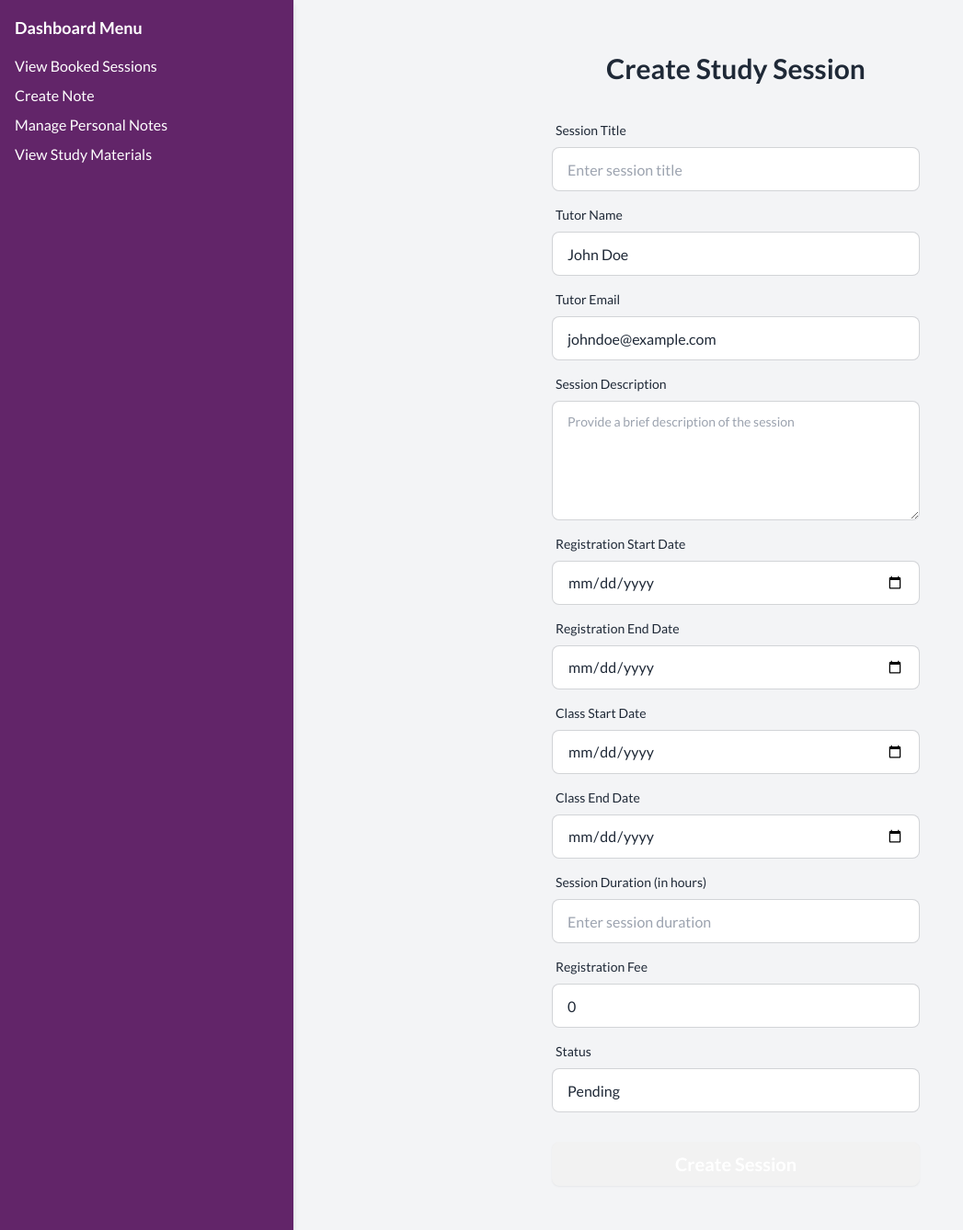
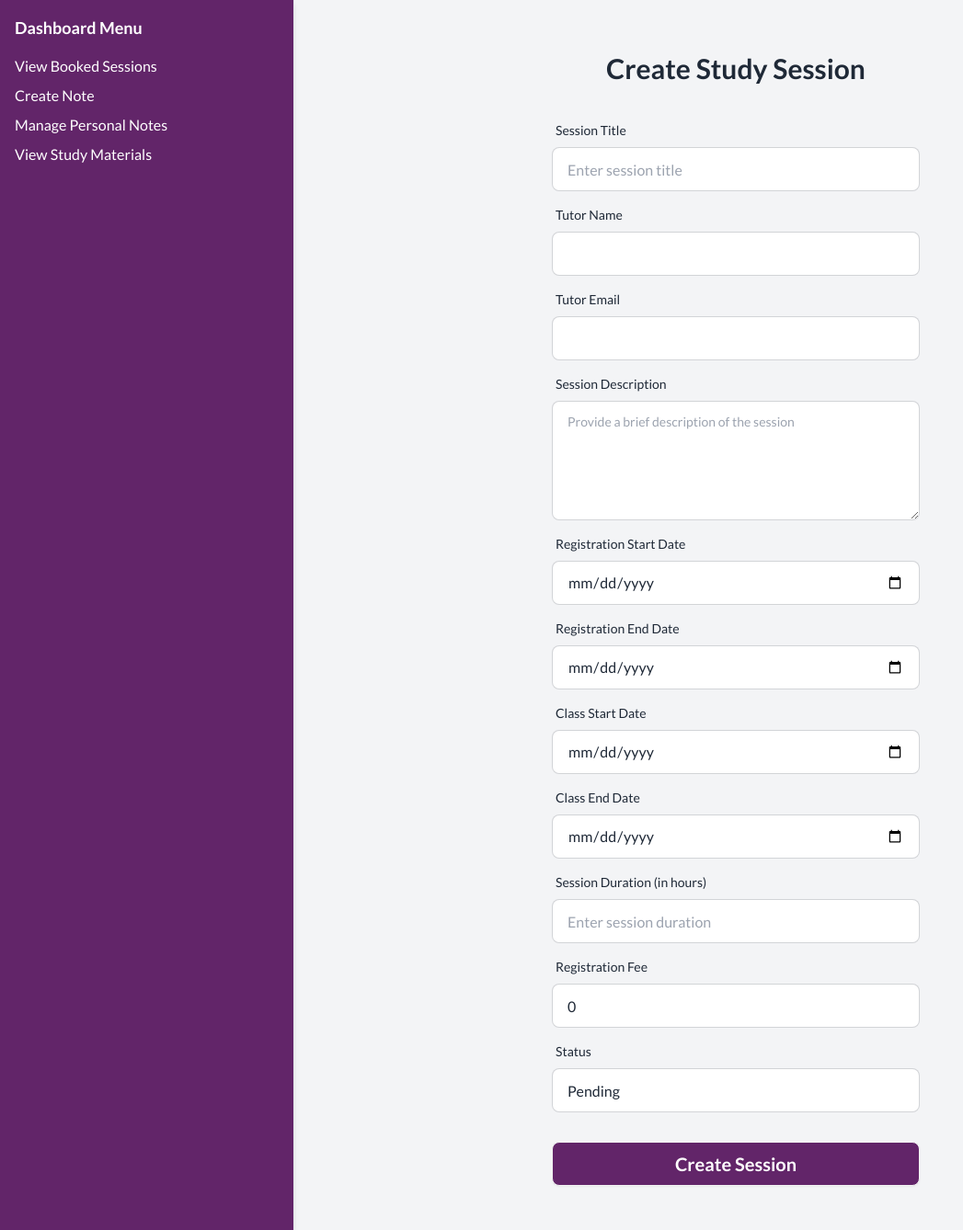
Before and after one commit to rabayasultana/12-collaborative-study-platform, a React (Vite) app: page /dashboard/createStudy in a window 1280 px wide. Shown: the whole page at 92% size, without its empty margins (0-1047 px from the left). Built offline with nearby package versions, Linux system fonts and the light colour scheme; no server answers.

Commit message:
user name added in create session

```diff
--- a/src/pages/Dashboard/Tutor/CreateStudy/CreateStudy.jsx
+++ b/src/pages/Dashboard/Tutor/CreateStudy/CreateStudy.jsx
@@ -1,18 +1,21 @@
-import { useState } from "react";
+import { useContext, useState } from "react";
+import auth from "../../../../firebase/firebase.config";
+import { AuthContext } from "../../../../providers/Authprovider";
 
 const CreateStudy = () => {
+    const { user } = useContext(AuthContext) || {};
       const [success, setSuccess] = useState("");
-      const [registerError, setRegisterError] = useState("");
+      const [createError, setCreateError] = useState("");
 
       const handleCreateSession = (event) => {
         event.preventDefault();
-        const formData = new FormData(event.target);
+        const formData = new FormData(event.currentTarget);
         const sessionData = Object.fromEntries(formData.entries());
         console.log(sessionData);
 
-        // Example success and error handling
+        //success and error handling
         setSuccess("Session created successfully!");
-        setRegisterError("");
+        setCreateError("");
       };
 
       return (
@@ -47,7 +50,7 @@ const CreateStudy = () => {
               <input
                 type="text"
                 name="tutorName"
-                value="John Doe" // Example placeholder
+                defaultValue={user?.displayName || ""} // Example placeholder
                 readOnly
                 className="input input-bordered bg-purple-50 text-purple-800"
               />
@@ -61,9 +64,9 @@ const CreateStudy = () => {
               <input
                 type="email"
                 name="tutorEmail"
-                value="johndoe@example.com" // Example placeholder
+                defaultValue={user?.email || ""}
                 readOnly
-                className="input input-bordered bg-purple-50 text-purple-800"
+                className="input input-bordered"
               />
             </div>
 
@@ -171,15 +174,15 @@ const CreateStudy = () => {
 
             {/* Submit Button */}
             <div className="form-control mt-6">
-              <button className="btn bg-purple-700 text-white text-xl hover:bg-purple-800">
+              <button className="btn bg-purple text-white text-xl hover:bg-opacity-60 hover:text-black">
                 Create Session
               </button>
             </div>
           </form>
 
           {/* Success and Error Messages */}
-          {registerError && (
-            <p className="text-red-700 text-center">{registerError}</p>
+          {createError && (
+            <p className="text-red-700 text-center">{createError}</p>
           )}
           {success && <p className="text-green-600 text-center">{success}</p>}
         </div>
```
